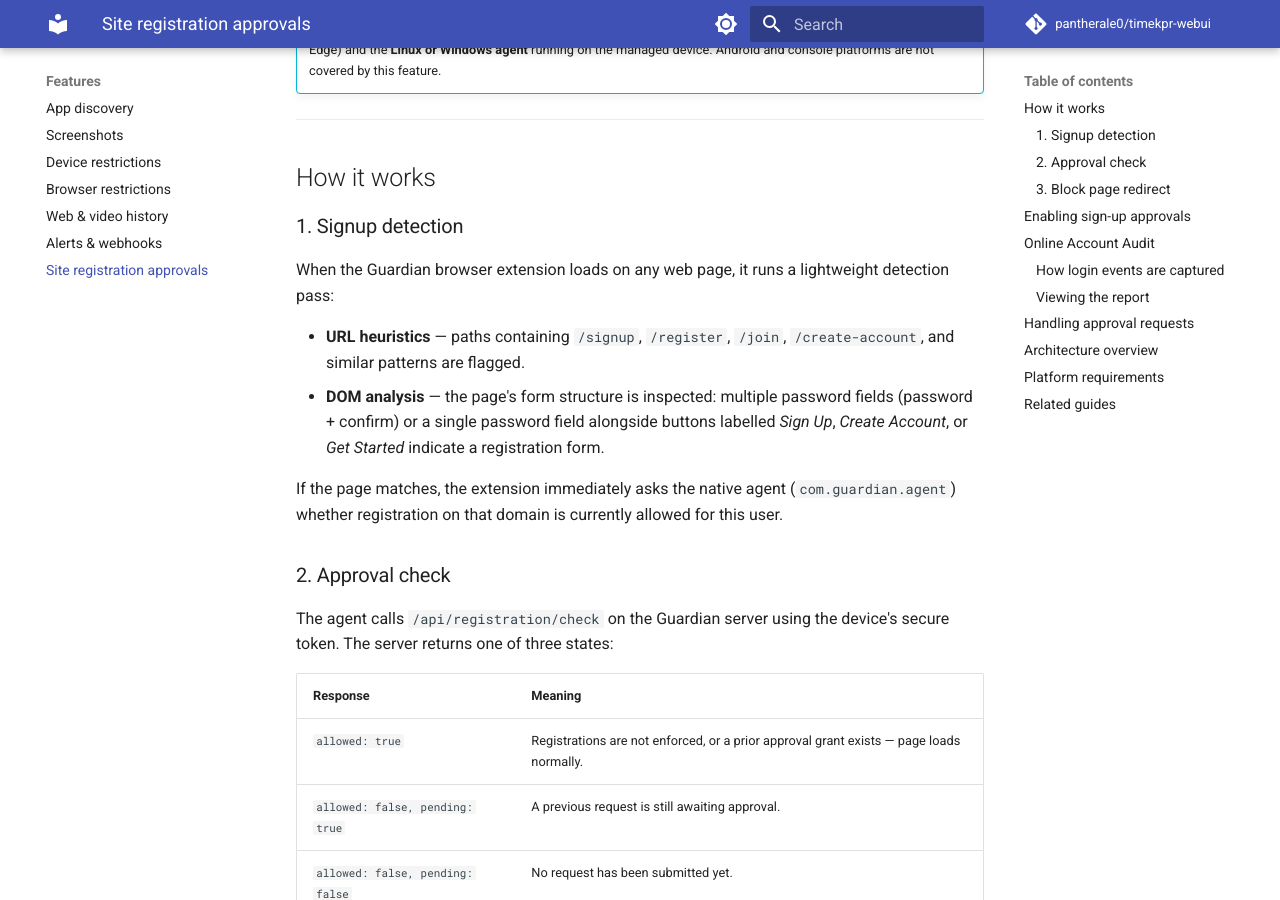
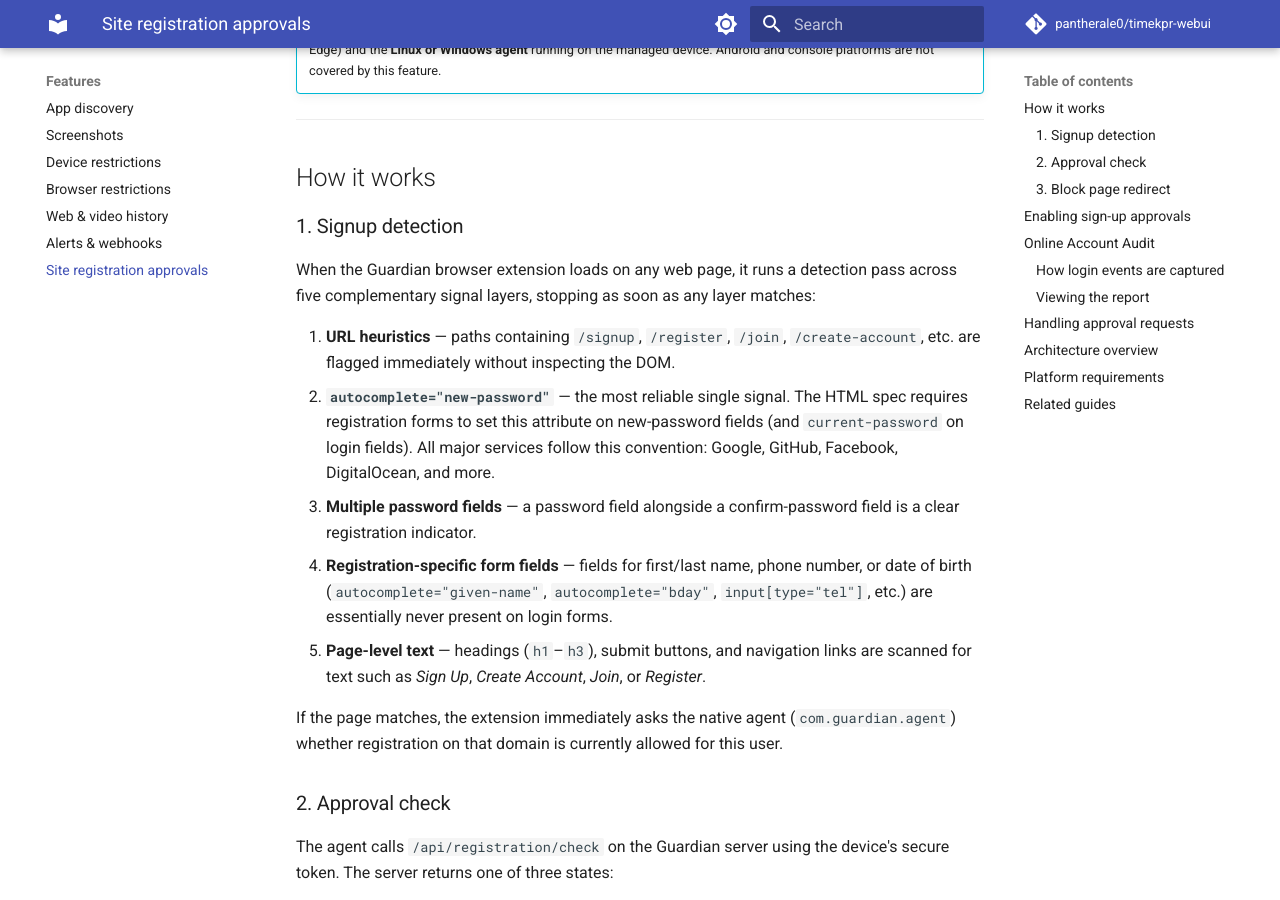
Before and after one commit to Guardian-Parental-Controls/docs, an MkDocs documentation site: the page built from docs/features/registration-approvals.md, in a window 1280 px wide and 900 px high, scrolled down 422 px. Built offline with MkDocs 1.6.1 and Material for MkDocs 9.7.7, drawn with Linux system fonts in a browser that asks for light colours; comment, search, counter and statistics services are not loaded; the version menu is left out.

Commit message:
feat: enhance registration detection with multi-layered heuristics including autocomplete attributes and form field analysis

```diff
--- a/docs/features/registration-approvals.md
+++ b/docs/features/registration-approvals.md
@@ -11,10 +11,13 @@ Guardian can detect when a managed child attempts to **sign up for a new online
 
 ### 1. Signup detection
 
-When the Guardian browser extension loads on any web page, it runs a lightweight detection pass:
+When the Guardian browser extension loads on any web page, it runs a detection pass across five complementary signal layers, stopping as soon as any layer matches:
 
-- **URL heuristics** — paths containing `/signup`, `/register`, `/join`, `/create-account`, and similar patterns are flagged.
-- **DOM analysis** — the page's form structure is inspected: multiple password fields (password + confirm) or a single password field alongside buttons labelled *Sign Up*, *Create Account*, or *Get Started* indicate a registration form.
+1. **URL heuristics** — paths containing `/signup`, `/register`, `/join`, `/create-account`, etc. are flagged immediately without inspecting the DOM.
+2. **`autocomplete="new-password"`** — the most reliable single signal. The HTML spec requires registration forms to set this attribute on new-password fields (and `current-password` on login fields). All major services follow this convention: Google, GitHub, Facebook, DigitalOcean, and more.
+3. **Multiple password fields** — a password field alongside a confirm-password field is a clear registration indicator.
+4. **Registration-specific form fields** — fields for first/last name, phone number, or date of birth (`autocomplete="given-name"`, `autocomplete="bday"`, `input[type="tel"]`, etc.) are essentially never present on login forms.
+5. **Page-level text** — headings (`h1`–`h3`), submit buttons, and navigation links are scanned for text such as *Sign Up*, *Create Account*, *Join*, or *Register*.
 
 If the page matches, the extension immediately asks the native agent (`com.guardian.agent`) whether registration on that domain is currently allowed for this user.
 
```
